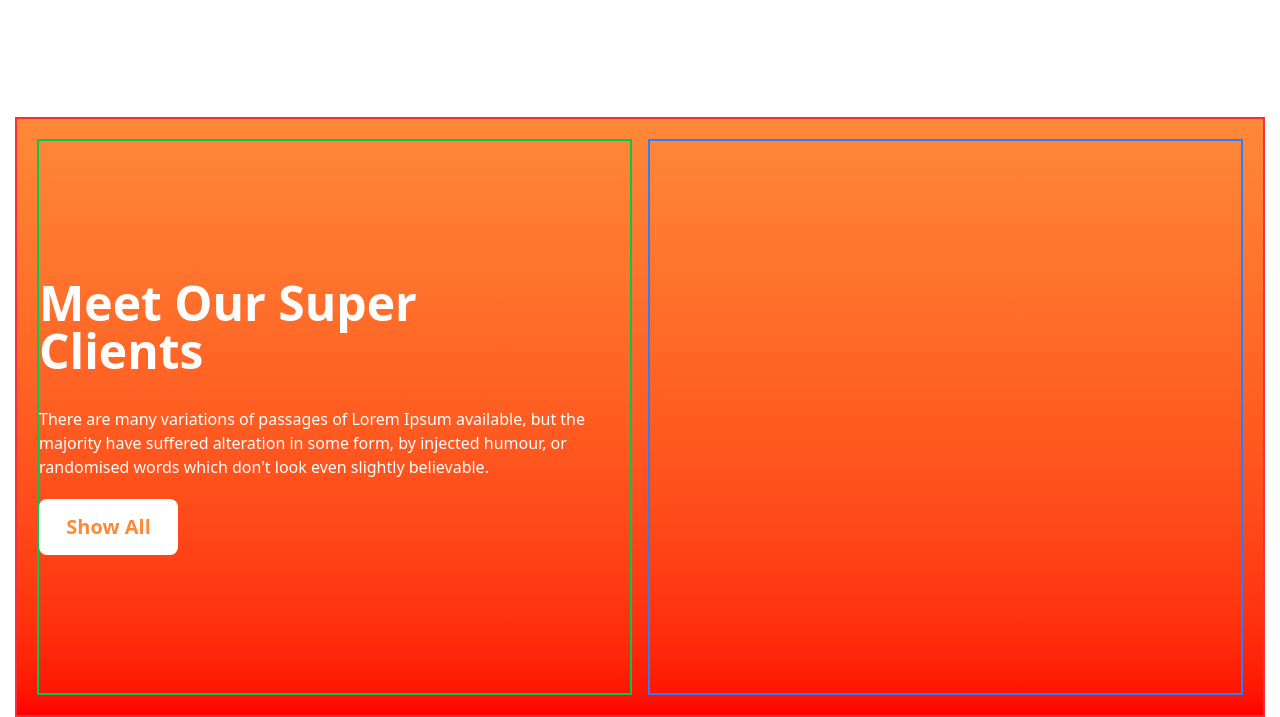
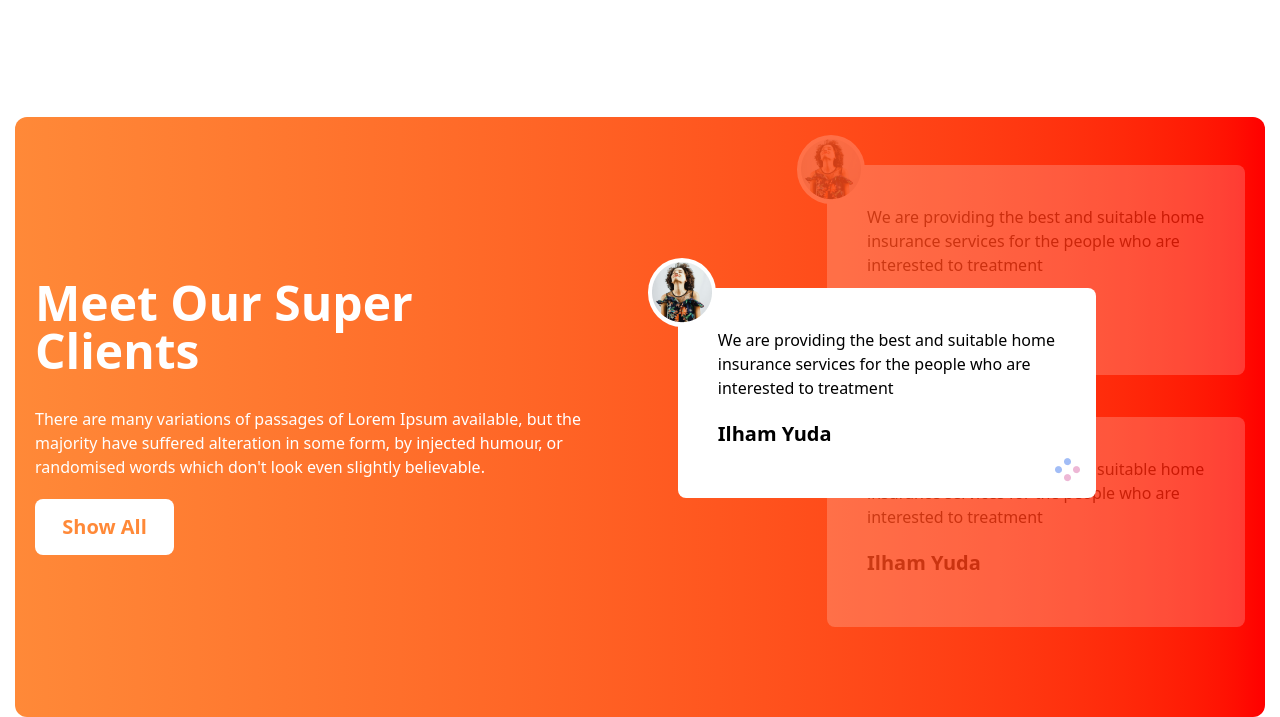
Before and after one commit to MasumRezaMunna/Tea-House, a plain HTML site: page index.html in a window 1280 px wide. Shown: the part 1814-2531 px from the top of the page. Drawn offline with nearby package versions, Linux system fonts and the light colour scheme.

Commit message:
meet our clients section completed

```diff
--- a/index.html
+++ b/index.html
@@ -94,16 +94,41 @@
 
 <!-- meet our client section starts here -->
 
-<div class="parent-div max-w-[1250px] mx-auto mt-[100px] border-2 border-red-500 h-[600px] flex gap-4 p-5 bg-gradient-to-b from-[#ff8938] to-[#ff0000]">
-    <div class="left-div h-full md:w-1/2 border-2 border-green-500 text-white flex justify-center items-center">
+<div class="parent-div max-w-[1250px] mx-auto mt-[100px] h-[1000px] md:h-[600px] flex flex-col md:flex-row gap-4 p-5 bg-gradient-to-r from-[#ff8938] to-[#ff0000] rounded-xl">
+    <div class="left-div h-full md:w-1/2 text-white flex justify-center items-center">
         <div>
         <h1 class="text-5xl font-bold">Meet Our Super <br> Clients</h1>
         <p class="mt-8 mb-5">There are many variations of passages of Lorem Ipsum available, but the majority have suffered alteration in some form, by injected humour, or randomised words which don't look even slightly believable. </p>
         <button class="w-[139px] h-[56px] bg-white text-xl font-bold text-[#ff8938] rounded-lg">Show All</button>
         </div>
     </div>
-    <div class="right-div h-full md:w-1/2 border-2 border-blue-500">
+    <div class="right-div h-full md:w-1/2 relative">
+        <div class="cutomer-review h-[210px] w-[70vw] md:w-[70%]  bg-white p-10 rounded-lg absolute top-[27%] left-[5%] z-10">
+            <p>We are providing the best and suitable home insurance services for the people who are interested to treatment</p>
+            <h2 class="text-xl font-bold my-5">Ilham Yuda</h2>
 
+            <div class="absolute -top-[30px] -left-[30px] rounded-full p-1 bg-white">
+                <img src="./images/client.png" alt="">
+            </div>
+            <img class="absolute right-4 bottom-4" src="./images/circles.png" alt="">
+        </div>
+        <div class="cutomer-review h-[210px] w-[70vw] md:w-[70%]  bg-white p-10 rounded-lg absolute top-[5%] left-[30%] opacity-20">
+            <p>We are providing the best and suitable home insurance services for the people who are interested to treatment</p>
+            <h2 class="text-xl font-bold my-5">Ilham Yuda</h2>
+
+            <div class="absolute -top-[30px] -left-[30px] rounded-full p-1 bg-white">
+                <img src="./images/client.png" alt="">
+            </div>
+        </div>
+        <div class="cutomer-review h-[210px] w-[70vw] md:w-[70%]  bg-white p-10 rounded-lg absolute top-[50%] left-[30%] opacity-20">
+            <p>We are providing the best and suitable home insurance services for the people who are interested to treatment</p>
+            <h2 class="text-xl font-bold my-5">Ilham Yuda</h2>
+
+            <div class="absolute -top-[30px] -left-  [30px] rounded-full p-1 bg-white">
+                <img src="./images/client.png" alt="">
+            </div>
+
+        </div>
     </div>
 
 </div>
```
